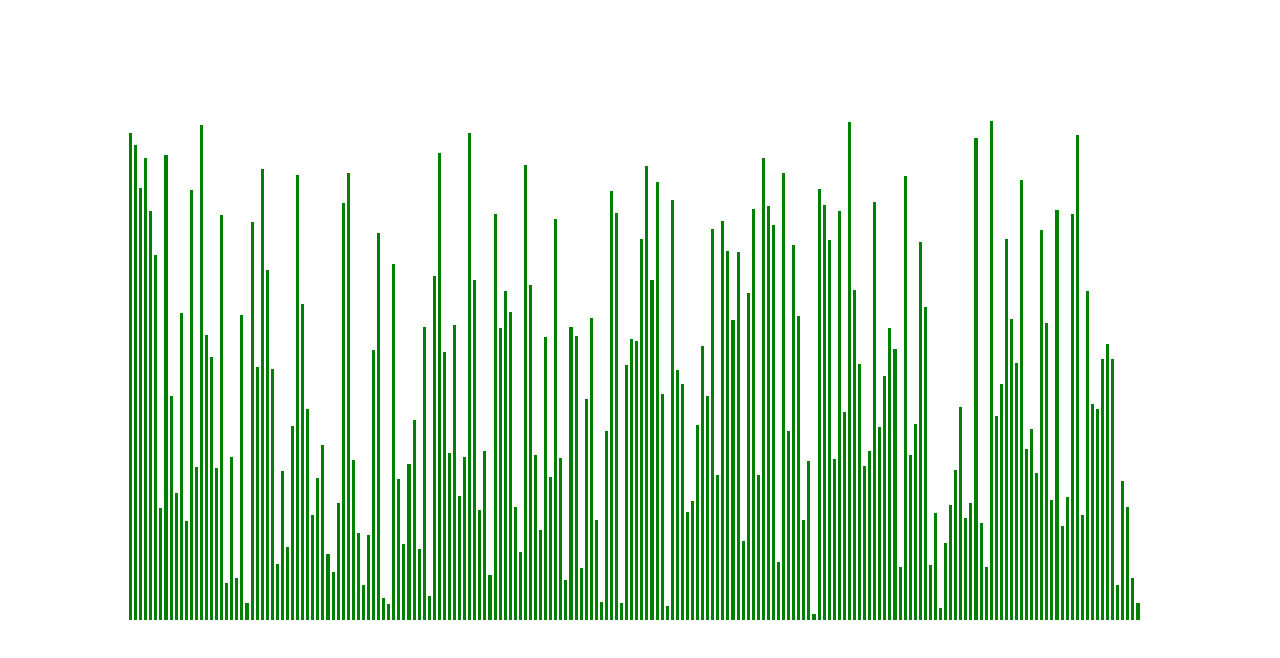
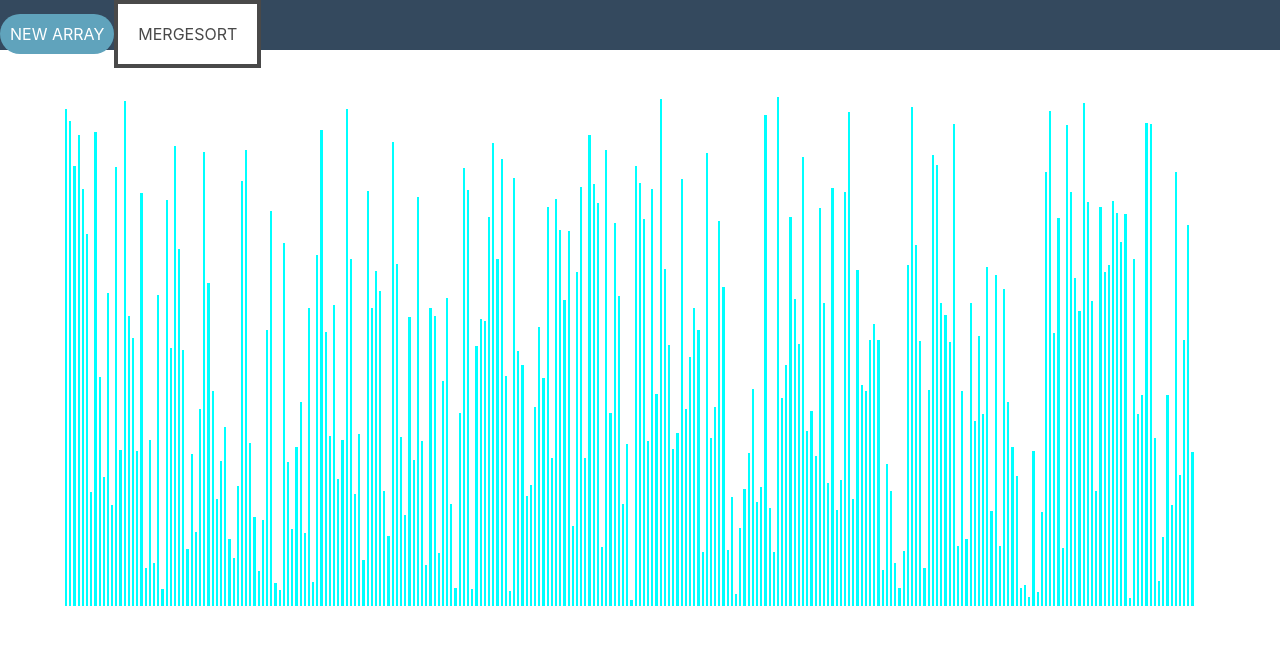
Before and after one commit to ichang1/sorting-visualizer, a React (Create React App) app in the folder sorting-visualizer/: page / in a window 1280 px wide. Shown: the top 658 px of the page. Built offline with nearby package versions, Linux system fonts and the light colour scheme.

Commit message:
merge sort and basic nav working

```diff
--- /dev/null
+++ b/sorting-visualizer/src/Sorting/mergeSort.js
@@ -0,0 +1,90 @@
+const getMergeSortAnimations = (arr) => {
+  const animations = [];
+  //every 3 animations determines a sequence of color, uncolor and height change
+  //the first one has the indices of the elements being compared
+  //the bars at these 2 indices should be some off color
+  //the second one has the indices of the elements just compared
+  //the bars at these 2 indices should revert back to the normal color
+  //the third one has the height change at an index for a combined hill
+  if (arr.length <= 1) return arr;
+  const aux = arr.slice();
+  mergeSortHelp(arr, 0, arr.length - 1, aux, animations);
+  return animations;
+};
+
+const mergeSortHelp = (arr, left, right, aux, animations) => {
+  if (left === right) return;
+  const mid = Math.floor((left + right) / 2);
+  //get the hills on the left and right
+  mergeSortHelp(aux, left, mid, arr, animations);
+  mergeSortHelp(aux, mid + 1, right, arr, animations);
+
+  //merge the hills into one hill
+  merge(arr, left, mid, right, aux, animations);
+};
+
+const merge = (arr, left, mid, right, aux, animations) => {
+  //pointer for array
+  let k = left;
+  //pointer for left hill in aux
+  let i = left;
+  // pointer for rigt hill in aux
+  let j = mid + 1;
+  while (i <= mid && j <= right) {
+    // These are the values that we're comparing; we push them once
+    // to change their color.
+    animations.push([i, j]);
+    // These are the values that we're comparing; we push them a second
+    // time to revert their color.
+    animations.push([i, j]);
+    if (aux[i] <= aux[j]) {
+      // We overwrite the value at index k in the original array with the
+      // value at index i in the auxiliary array.
+      animations.push([k, aux[i]]);
+      arr[k] = aux[i];
+      k++;
+      i++;
+    } else {
+      // We overwrite the value at index k in the original array with the
+      // value at index j in the auxiliary array.
+      animations.push([k, aux[j]]);
+      arr[k] = aux[j];
+      k++;
+      j++;
+    }
+  }
+  //after this loop, one of the hills is fully added
+
+  //if left hill is not added to arr completely
+  while (i <= mid) {
+    // These are the values that we're comparing; we push them once
+    // to change their color.
+    animations.push([i, i]);
+    // These are the values that we're comparing; we push them a second
+    // time to revert their color.
+    animations.push([i, i]);
+    // We overwrite the value at index k in the original array with the
+    // value at index i in the auxiliary array.
+    animations.push([k, aux[i]]);
+    arr[k] = aux[i];
+    k++;
+    i++;
+  }
+  //if right hill is not added to arr completely
+  while (j <= right) {
+    // These are the values that we're comparing; we push them once
+    // to change their color.
+    animations.push([j, j]);
+    // These are the values that we're comparing; we push them a second
+    // time to revert their color.
+    animations.push([j, j]);
+    // We overwrite the value at index k in the original array with the
+    // value at index j in the auxiliary array.
+    animations.push([k, aux[j]]);
+    arr[k] = aux[j];
+    k++;
+    j++;
+  }
+};
+
+export default getMergeSortAnimations;
--- a/sorting-visualizer/src/SortingVisualizer/SortingVisualizer.css
+++ b/sorting-visualizer/src/SortingVisualizer/SortingVisualizer.css
@@ -1,14 +1,15 @@
 .array-container {
   position: absolute;
-  width: 80%;
-  left: 10%;
-  right: 10%;
-  top: 15%;
+  width: 90%;
+  left: 5%;
+  right: 5%;
+  top: 12%;
+  vertical-align: bottom;
 }
 
 .array-bar {
-  width: 0.3%;
-  background-color: green;
+  width: 0.19%;
+  background-color: aqua;
   display: inline-block;
   margin: 1px;
 }
--- a/sorting-visualizer/src/SortingVisualizer/SortingVisualizer.js
+++ b/sorting-visualizer/src/SortingVisualizer/SortingVisualizer.js
@@ -1,12 +1,19 @@
 import React, { useState } from "react";
 import "./SortingVisualizer.css";
+import ToolBar from "./../ToolBar/ToolBar.js";
+import getMergeSortAnimations from "./../Sorting/mergeSort.js";
 
 const SortingVisualizer = () => {
   const MIN_HEIGHT = 5;
-  const MAX_HEIGHT = 500;
+  const MAX_HEIGHT = 510;
+
+  const ANIMATION_BASE_SPEED = 5;
+
+  const FIRST_COLOR = "aqua";
+  const SECOND_COLOR = "red";
 
   const [array, setArray] = useState([]);
-  const [size, setSize] = useState(200);
+  const [size, setSize] = useState(270);
 
   React.useEffect(() => {
     resetArray();
@@ -32,7 +39,34 @@ const SortingVisualizer = () => {
     setArray(newArray);
   };
 
+  const mergeSort = () => {
+    const animations = getMergeSortAnimations(array);
+    for (let i = 0; i < animations.length; i++) {
+      const arrayBars = document.getElementsByClassName("array-bar");
+      const isColorChange = i % 3 !== 2;
+      if (isColorChange) {
+        //we are comparing or just  done comparing
+        const [leftBarIdx, rightBarIdx] = animations[i];
+        const leftBarStyle = arrayBars[leftBarIdx].style;
+        const rightBarStyle = arrayBars[rightBarIdx].style;
+        const color = i % 3 === 0 ? SECOND_COLOR : FIRST_COLOR;
+        setTimeout(() => {
+          leftBarStyle.backgroundColor = color;
+          rightBarStyle.backgroundColor = color;
+        }, i * ANIMATION_BASE_SPEED);
+      } else {
+        const [barIdx, newHeight] = animations[i];
+        const barStyle = arrayBars[barIdx].style;
+        setTimeout(() => {
+          barStyle.height = `${newHeight}px`;
+        }, i * ANIMATION_BASE_SPEED);
+      }
+    }
+  };
+
   return (
+    <div>
+      <ToolBar getArray={resetArray} mergeSort={mergeSort}></ToolBar>
       <div className="array-container">
         {array.map((val, idx) => (
           <div
@@ -42,6 +76,7 @@ const SortingVisualizer = () => {
           ></div>
         ))}
       </div>
+    </div>
   );
 };
 
--- /dev/null
+++ b/sorting-visualizer/src/ToolBar/ToolBar.css
@@ -0,0 +1,53 @@
+#tool-bar {
+  width: 100%;
+  height: 50px;
+  background-color: #34495e;
+  vertical-align: middle;
+}
+
+#get-array {
+  color: #fff !important;
+  text-transform: uppercase;
+  text-decoration: none;
+  background: #60a3bc;
+  padding: 10px;
+  border-radius: 50px;
+  display: inline-block;
+  border: none;
+  transition: all 0.4s ease 0s;
+}
+
+#get-array:hover {
+  text-shadow: 0px 0px 6px rgba(255, 255, 255, 1);
+  box-shadow: 0px;
+  -webkit-box-shadow: 0px 5px 40px -10px rgba(0, 0, 0, 0.57);
+  -moz-box-shadow: 0px 5px 40px -10px rgba(0, 0, 0, 0.57);
+  transition: all 0.4s ease 0s;
+  align-self: center;
+  cursor: pointer;
+  user-select: none;
+}
+
+#get-array:hover {
+  color: rgb(212, 212, 212);
+}
+
+.sort-button {
+  color: #494949 !important;
+  text-transform: uppercase;
+  text-decoration: none;
+  background: #ffffff;
+  padding: 20px;
+  border: 4px solid #494949 !important;
+  display: inline-block;
+  transition: all 0.4s ease 0s;
+  cursor: pointer;
+  user-select: none;
+}
+
+.sort-button:hover {
+  color: #ffffff !important;
+  background: #f6b93b;
+  border-color: #f6b93b !important;
+  transition: all 0.4s ease 0s;
+}
--- /dev/null
+++ b/sorting-visualizer/src/ToolBar/ToolBar.js
@@ -0,0 +1,38 @@
+import React, { useState } from "react";
+import "./ToolBar.css";
+
+const ToolBar = ({ getArray, mergeSort }) => {
+  const [isRunning, setIsRunning] = useState(false);
+  const sortAlgorithms = [mergeSort];
+  const runSortAlgorithm = (sort) => {
+    if (!isRunning) {
+      setIsRunning(true);
+      sort();
+      setIsRunning(true);
+    }
+  };
+  return (
+    <nav id="tool-bar">
+      <div id="get-array" onClick={!isRunning ? getArray : null}>
+        New Array
+      </div>
+      {sortAlgorithms.map((algorithm, idx) => (
+        <SortButton
+          sort={algorithm}
+          isSorting={isRunning}
+          key={`sort-algorithm-${idx}`}
+        ></SortButton>
+      ))}
+    </nav>
+  );
+};
+
+const SortButton = ({ sort, isSorting }) => {
+  return (
+    <div className="sort-button" onClick={sort}>
+      {sort.name}
+    </div>
+  );
+};
+
+export default ToolBar;
```
Also changed, not shown: 1 other file (tests, documents, lock files or other folders). Lines whose indentation alone changed are shown as unchanged.
